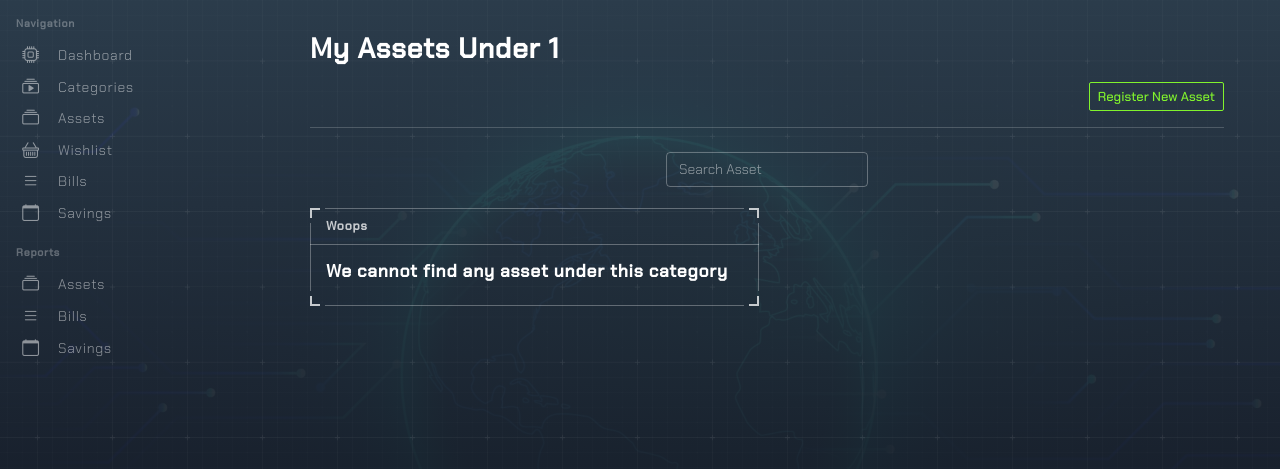
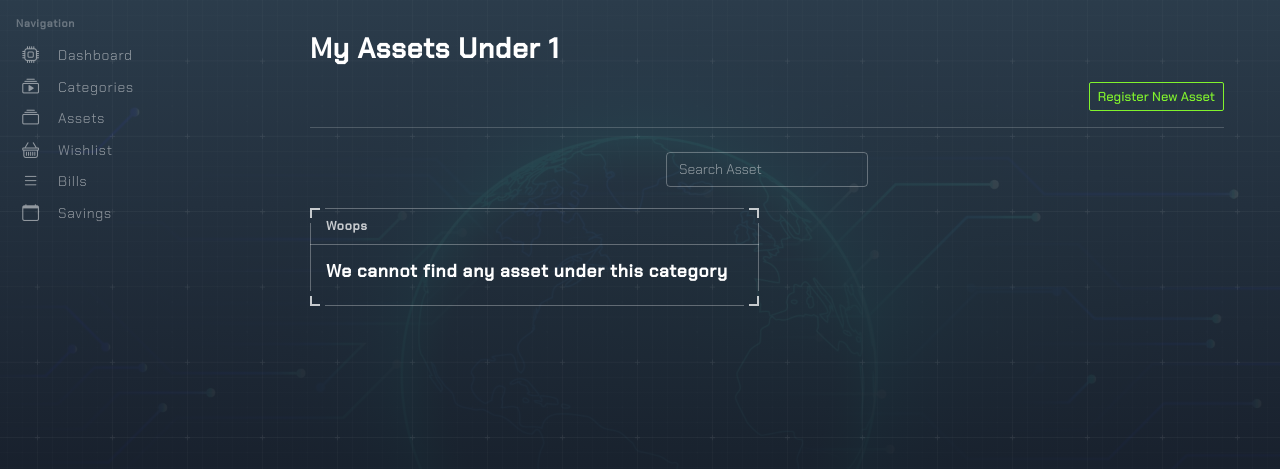
Before and after one commit to MartMbithi/prometheusAI, a PHP site: page /views/assets_under_category.php?category_name=1 in a window 1280 px wide. Shown: the part 52-521 px from the top of the page. Run offline with PHP 8.4, Linux system fonts and the light colour scheme; the visitor is signed in with stand-in values (Sample User, id 1); data that the repository does not hold is empty; some libraries are stand-ins or nearby versions.

Commit message:
Remove Assets From Main Navigation

```diff
--- a/partials/sidenavigation.php
+++ b/partials/sidenavigation.php
@@ -40,7 +40,7 @@
                     <span class="menu-text">Savings</span>
                 </a>
             </div>
-            <div class="menu-divider"></div>
+            <!-- <div class="menu-divider"></div>
             <div class="menu-header">Reports</div>
             <div class="menu-item">
                 <a href="assets" class="menu-link">
@@ -59,7 +59,7 @@
                     <span class="menu-icon"><i class="bi bi-calendar"></i></span>
                     <span class="menu-text">Savings</span>
                 </a>
-            </div>
+            </div> -->
         </div>
     </div>
 </div>
```
